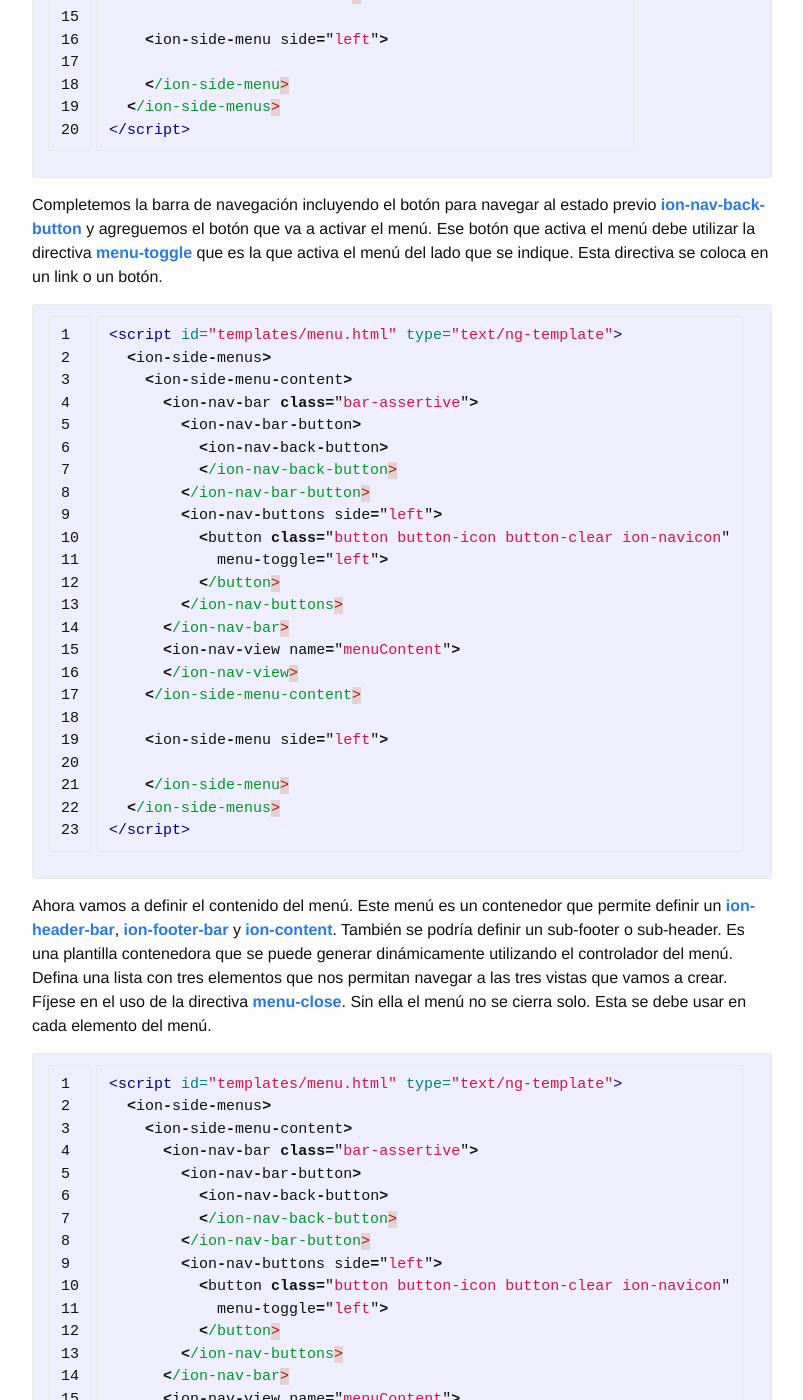
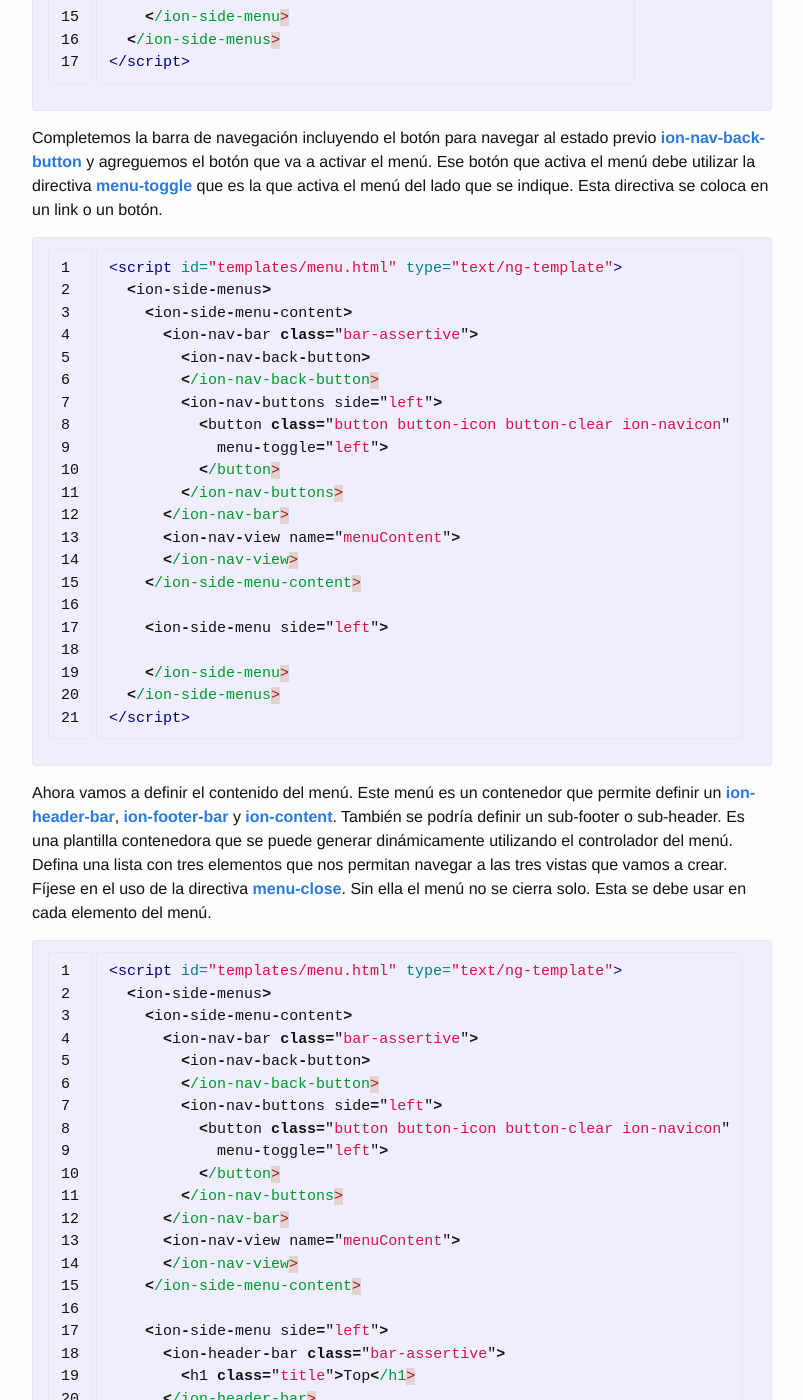
Before and after one commit to aaramirez/aaramirez.github.io, a Jekyll site: the page built from _posts/desarrollos/ionic/2015-11-06-sidemenu-tutorial.markdown, in a window 1280 px wide and 1400 px high, scrolled down 3439 px. Shown: the whole window, without its empty margins (238-1041 px from the left). Built offline with Jekyll 4.4.1, drawn with Linux system fonts in a browser that asks for light colours; some of the changed text lies outside the part shown.

Commit message:
Fix ion-nav-bar-button error

```diff
--- a/_posts/desarrollos/ionic/2015-11-06-sidemenu-tutorial.markdown
+++ b/_posts/desarrollos/ionic/2015-11-06-sidemenu-tutorial.markdown
@@ -121,9 +121,6 @@ Ahora dentro del [__ion-side-menu-content__][6] definamos una barra de navegaci
   <ion-side-menus>
     <ion-side-menu-content>
       <ion-nav-bar class="bar-assertive">
-        <ion-nav-bar-button>
-
-        </ion-nav-bar-button>
         <ion-nav-buttons side="left">
 
         </ion-nav-buttons>
@@ -146,10 +143,8 @@ Completemos la barra de navegación incluyendo el botón para navegar al estado
   <ion-side-menus>
     <ion-side-menu-content>
       <ion-nav-bar class="bar-assertive">
-        <ion-nav-bar-button>
-          <ion-nav-back-button>
-          </ion-nav-back-button>
-        </ion-nav-bar-button>
+        <ion-nav-back-button>
+        </ion-nav-back-button>
         <ion-nav-buttons side="left">
           <button class="button button-icon button-clear ion-navicon"
             menu-toggle="left">
@@ -174,10 +169,8 @@ Ahora vamos a definir el contenido del menú. Este menú es un contenedor que pe
   <ion-side-menus>
     <ion-side-menu-content>
       <ion-nav-bar class="bar-assertive">
-        <ion-nav-bar-button>
-          <ion-nav-back-button>
-          </ion-nav-back-button>
-        </ion-nav-bar-button>
+        <ion-nav-back-button>
+        </ion-nav-back-button>
         <ion-nav-buttons side="left">
           <button class="button button-icon button-clear ion-navicon"
             menu-toggle="left">
```
